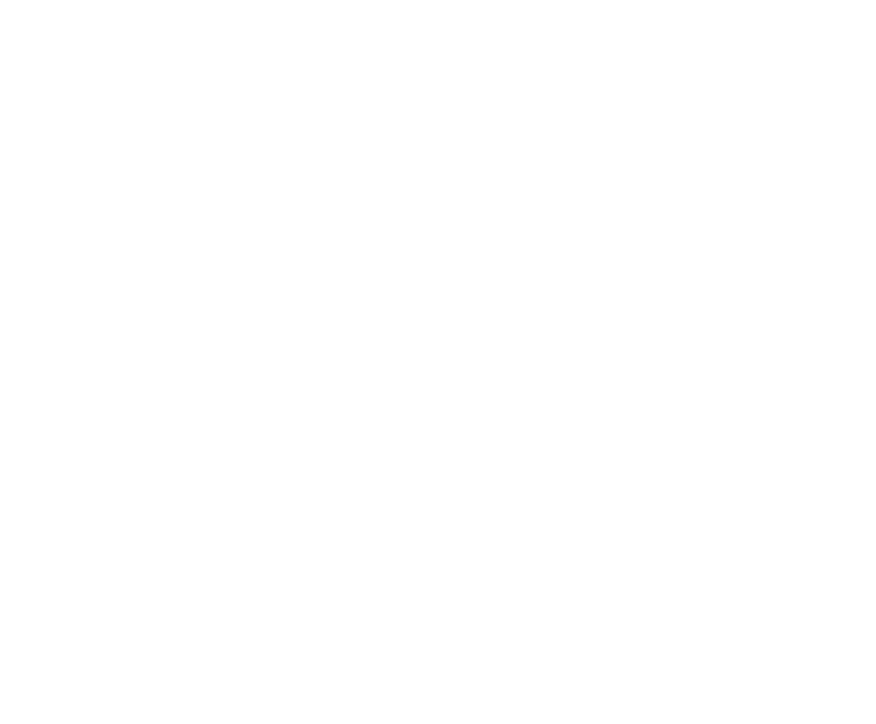
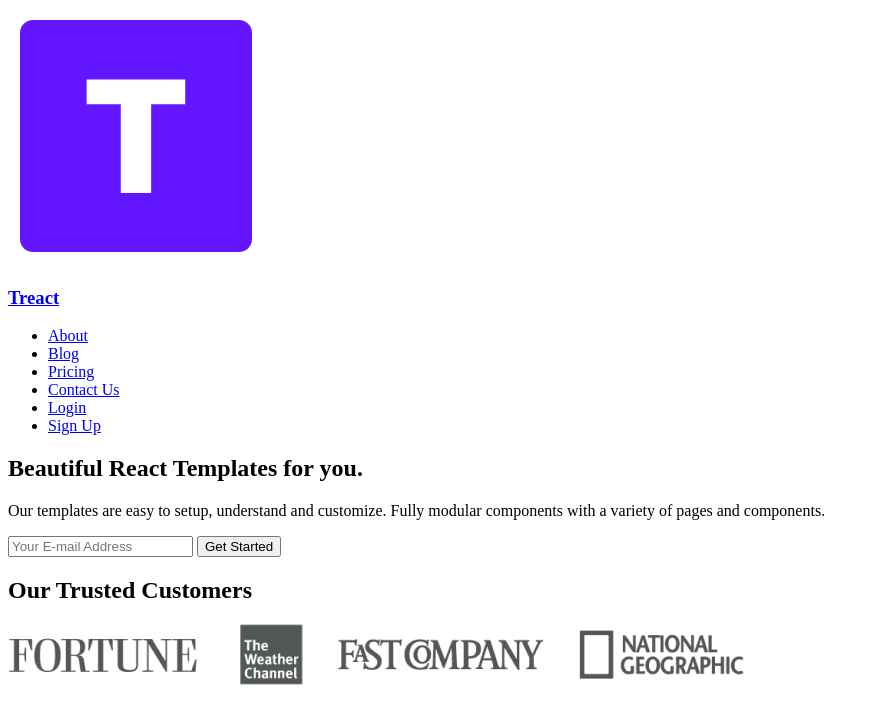
Before and after one commit to adriansanduta/Treactbuild, a plain HTML site: page index.html in a window 1280 px wide. Shown: the whole page, without its empty margins (0-876 px from the left). Drawn offline with Linux system fonts and the light colour scheme.

Commit message:
working on header

```diff
--- a/index.html
+++ b/index.html
@@ -10,6 +10,56 @@
     <title>Treact Web Site</title>
 </head>
 <body>
+    <section id="landing">
+        <nav>
+          <div class="row">
+            <div class="nav__container">
+              <div class="nav__logo">
+                <a href="#"
+                  ><img src="./assets/logo.svg" class="logo__img" alt=""
+                /></a>
+                <a href="#"><h1 class="nav__logo-name">Treact</h1></a>
+              </div>
+              <ul class="nav__links">
+                <li><a href="#" class="nav__link">About</a></li>
+                <li><a href="#" class="nav__link">Blog</a></li>
+                <li><a href="#" class="nav__link">Pricing</a></li>
+                <li><a href="#" class="nav__link">Contact Us</a></li>
+                <li><a href="#" class="nav__link pl_1">Login</a></li>
+                <li>
+                  <a href="#" class="nav__link nav__link--primary">Sign Up</a>
+                </li>
+              </ul>
+            </div>
+          </div>
+        </nav>
 
+        <header>
+          <div class="row">
+            <div class="header__wrapper">
+              <div class="header__description">
+                <h1 class="header__title">
+                  Beautiful React Templates
+                  <span class="text__primary-color">for you.</span>
+                </h1>
+                <p class="header__subhead">
+                  Our templates are easy to setup, understand and customize. Fully
+                  modular components with a variety of pages and components.
+                </p>
+                <div class="header__input">
+                    <input
+                      type="text"
+                      class="header__input-input"
+                      placeholder="Your E-mail Address"
+                    />
+                    <button class="btn header__btn primary__button">
+                      Get Started
+                    </button>
+                  </div>
+                  <div>
+                    <h2 class="header__customer--title">Our Trusted Customers</h2>
+                    <img src="./assets/Customer-logo-strip.png"class="header__customer--img"alt=""/>
+                  </div>
+                </div>
 </body>
 </html>
--- a/styles.css
+++ b/styles.css
@@ -0,0 +1 @@
+@import url('https://fonts.googleapis.com/css2?family=Roboto:wght@400;500;700;900&display=swap');
```
